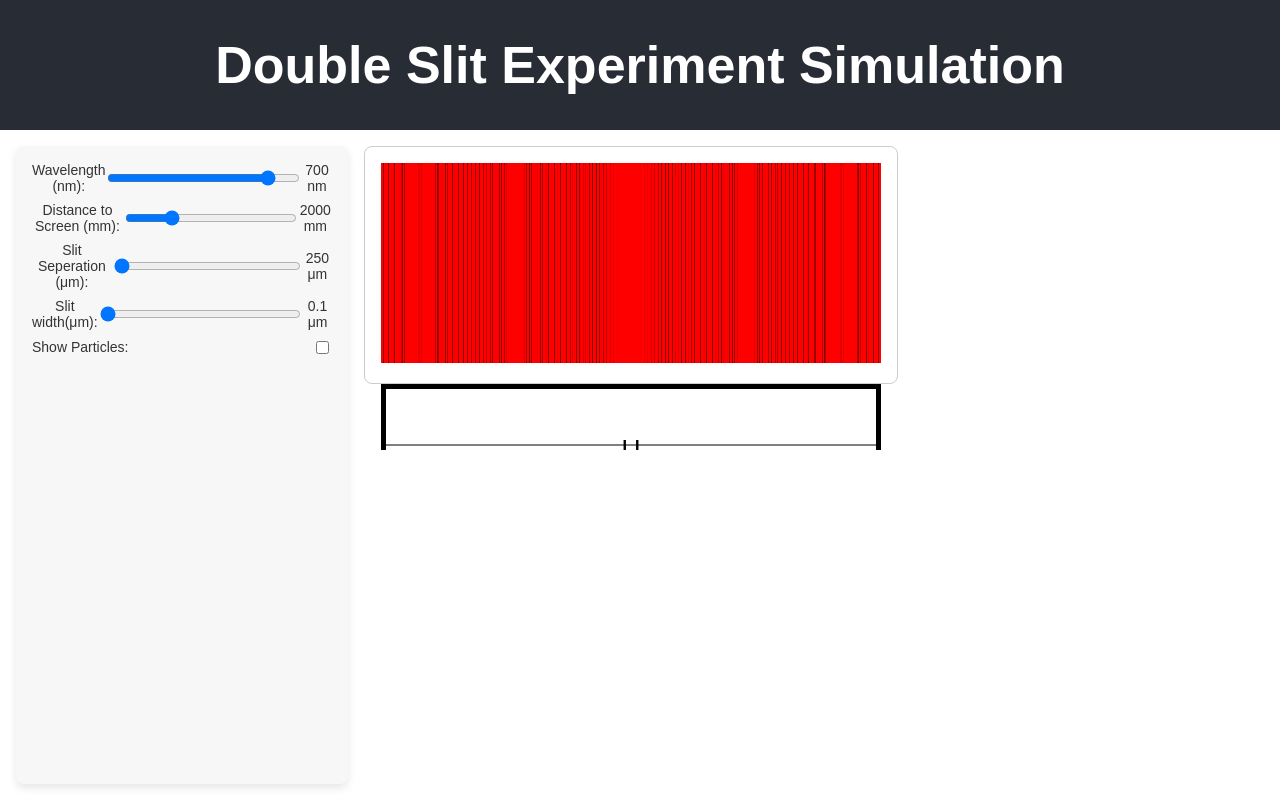
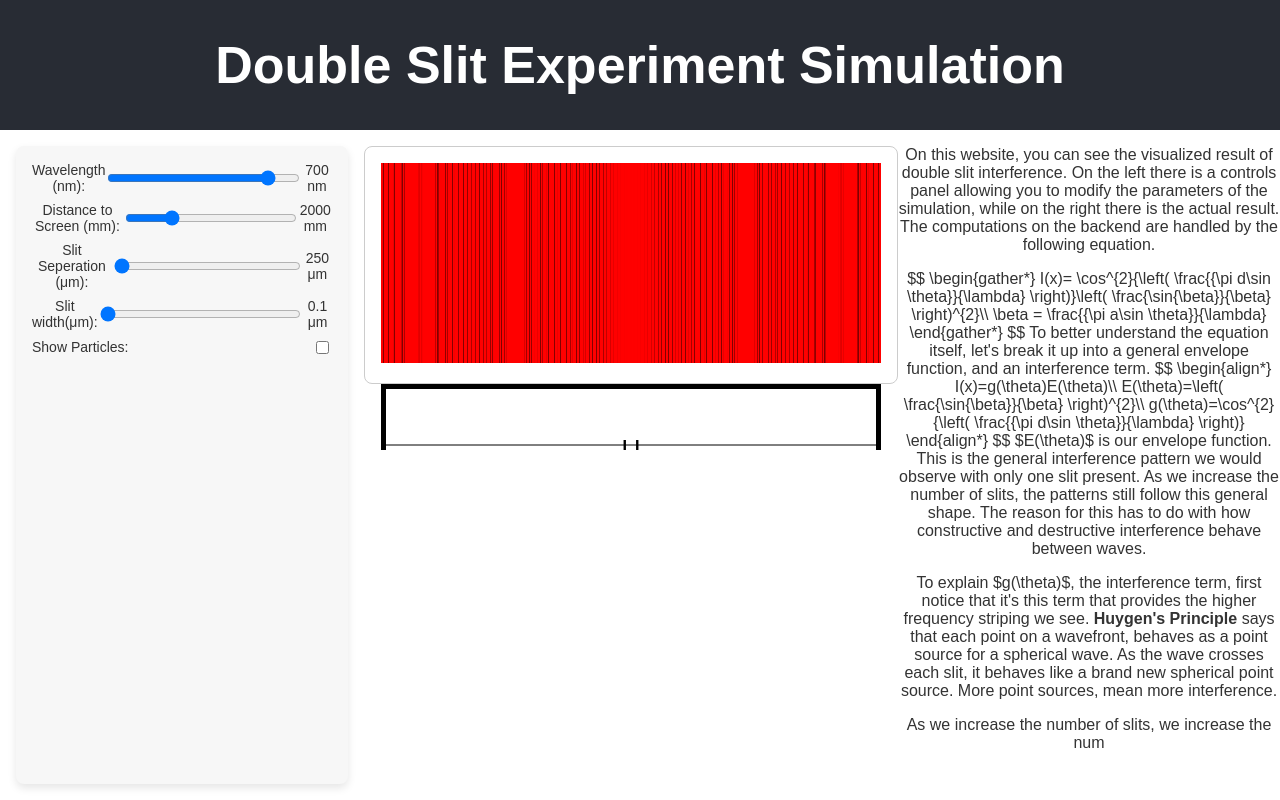
Before and after one commit to cameronjobson/QuantumComputing, a React (Create React App) app in the folder double-slit-experiment/: page / in a window 1280 px wide. Built offline with nearby package versions, Linux system fonts and the light colour scheme.

Commit message:
Added Math description section

```diff
--- a/double-slit-experiment/package.json
+++ b/double-slit-experiment/package.json
@@ -6,6 +6,8 @@
     "@testing-library/jest-dom": "^5.17.0",
     "@testing-library/react": "^13.4.0",
     "@testing-library/user-event": "^13.5.0",
+    "marked": "^12.0.2",
+    "mathjax": "^3.2.2",
     "mathjs": "^12.4.1",
     "react": "^18.2.0",
     "react-dom": "^18.2.0",
--- /dev/null
+++ b/double-slit-experiment/public/converted_html.html
@@ -0,0 +1,21 @@
+<p>On this website, you can see the visualized result of double slit interference. On the left there is a controls panel allowing you to modify the parameters of the simulation, while on the right there is the actual result. The computations on the backend are handled by the following equation. </p>
+
+<p>$$
+\begin{gather*}
+I(x)= \cos^{2}{\left( \frac{{\pi d\sin \theta}}{\lambda} \right)}\left( \frac{\sin{\beta}}{\beta} \right)^{2}\\
+\beta = \frac{{\pi a\sin \theta}}{\lambda}
+\end{gather*}
+$$
+To better understand the equation itself, let's break it up into a general envelope function, and an interference term.
+$$
+\begin{align*}
+I(x)=g(\theta)E(\theta)\\
+E(\theta)=\left( \frac{\sin{\beta}}{\beta} \right)^{2}\\
+g(\theta)=\cos^{2}{\left( \frac{{\pi d\sin \theta}}{\lambda} \right)}
+\end{align*}
+$$
+$E(\theta)$ is our envelope function. This is the general interference pattern we would observe with only one slit present. As we increase the number of slits, the patterns still follow this general shape. The reason for this has to do with how constructive and destructive interference behave between waves.</p>
+
+<p>To explain $g(\theta)$, the interference term, first notice that it's this term that provides the higher frequency striping we see. <strong>Huygen's Principle</strong> says that each point on a wavefront, behaves as a point source for a spherical wave. As the wave crosses each slit, it behaves like a brand new spherical point source. More point sources, mean more interference. </p>
+
+<p>As we increase the number of slits, we increase the num</p>
--- a/double-slit-experiment/public/index.html
+++ b/double-slit-experiment/public/index.html
@@ -4,6 +4,8 @@
     <meta charset="utf-8" />
     <link rel="icon" href="%PUBLIC_URL%/favicon.ico" />
     <meta name="viewport" content="width=device-width, initial-scale=1" />
+    <script src="https://polyfill.io/v3/polyfill.min.js?features=es6"></script>
+    <script id="MathJax-script" async src="https://cdn.jsdelivr.net/npm/mathjax@3/es5/tex-mml-chtml.js"></script>
     <meta name="theme-color" content="#000000" />
     <meta
       name="description"
--- a/double-slit-experiment/src/App.js
+++ b/double-slit-experiment/src/App.js
@@ -1,10 +1,14 @@
 // App.js
 
-import React, { useState } from 'react';
+import React, { useState, useEffect } from "react";
 import './App.css';
 import WaveInterference from './WaveInterference';
 import DoubleSlit from "./diagramComponent";
 function App() {
+   const [htmlContent, setHtmlContent] = useState("");
+
+
+
   const [wavelength, setWavelength] = useState(700); // in nanometers
   const [distance, setDistance] = useState(2000); // distance to screen in mm
   const [slitSeparation, setSlitSeparation] = useState(250); // slit separation in micrometers
@@ -13,15 +17,33 @@ function App() {
 
   const [observerEffect, setObserverEffect] = useState(false);
   const [numPhotons, setNumPhotons] = useState(10000); // default number of photons
+  useEffect(() => {
+    fetch("converted_html.html")
+      .then((response) => response.text())
+      .then((html) => {
+        setHtmlContent(html);
+        if (window.MathJax) {
+          window.MathJax.typesetPromise();
+        }
+      });
+  }, []);
+  const createMarkup = (html) => {
+    return { __html: html };
+  };
+  console.log(createMarkup(htmlContent));
+
 
   return (
     <div className="App">
       <header className="App-header">
         <h1>Double Slit Experiment Simulation</h1>
       </header>
-      <div style={{ display: "flex", flexGrow: 1}}>
+      <div style={{ display: "flex", flexGrow: 1 }}>
         <div style={{ display: "flex" }}>
-          <div className="controls" style={{ marginRight: "1rem" ,width: '500px' }}>
+          <div
+            className="controls"
+            style={{ marginRight: "1rem", width: "500px" }}
+          >
             <label>
               Wavelength (nm):
               <input
@@ -121,8 +143,14 @@ function App() {
                 slitWidth={slitWidth}
               />
             </div>
+
+            {/* HTML content column */}
           </div>
         </div>
+        <div style={{ flex: 1 }} className="html-content-column">
+          <div dangerouslySetInnerHTML={createMarkup(htmlContent)} />
+        </div>
+
       </div>
     </div>
   );
```
Also changed, not shown: 1 other file (tests, documents, lock files or other folders).
